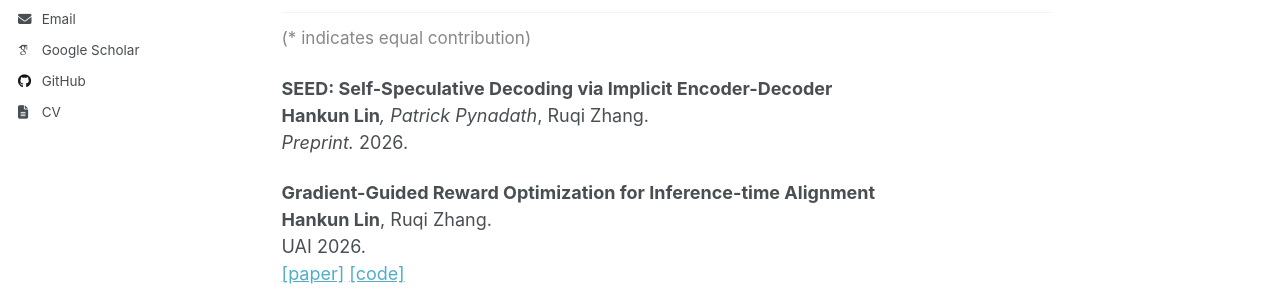
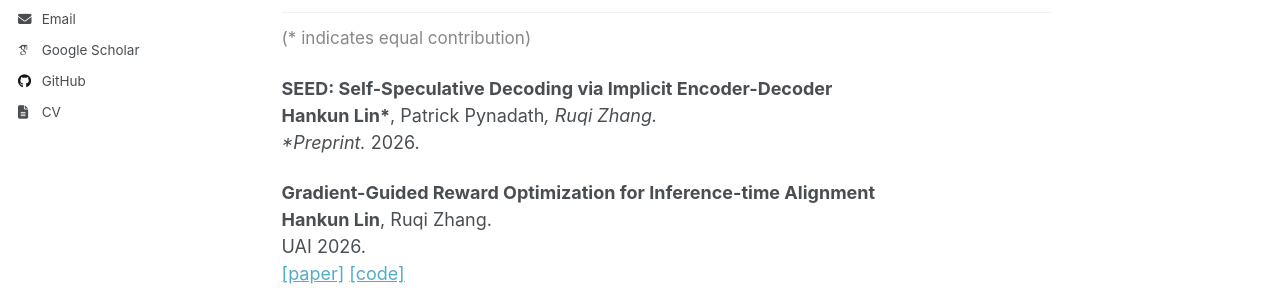
Before and after one commit to lhk2004/lhk2004.github.io, a Jekyll site: the page built from _pages/about.md, in a window 1280 px wide and 1369 px high. Shown: the part 492-790 px from the top of the window. Built offline with Jekyll 4.4.1, drawn with Linux system fonts in a browser that asks for light colours; some web fonts are replaced; a script that is not in the unit is left out.

```diff
--- a/_pages/about.md
+++ b/_pages/about.md
@@ -20,7 +20,7 @@ My research focuses on understanding and improving neural language systems. I am
 </span>
 
 **SEED: Self-Speculative Decoding via Implicit Encoder-Decoder**\
-**Hankun Lin***, Patrick Pynadath*, Ruqi Zhang.\
+**Hankun Lin\***, Patrick Pynadath*, Ruqi Zhang.\
 *Preprint.* 2026.
 
 **Gradient-Guided Reward Optimization for Inference-time Alignment**\
```
